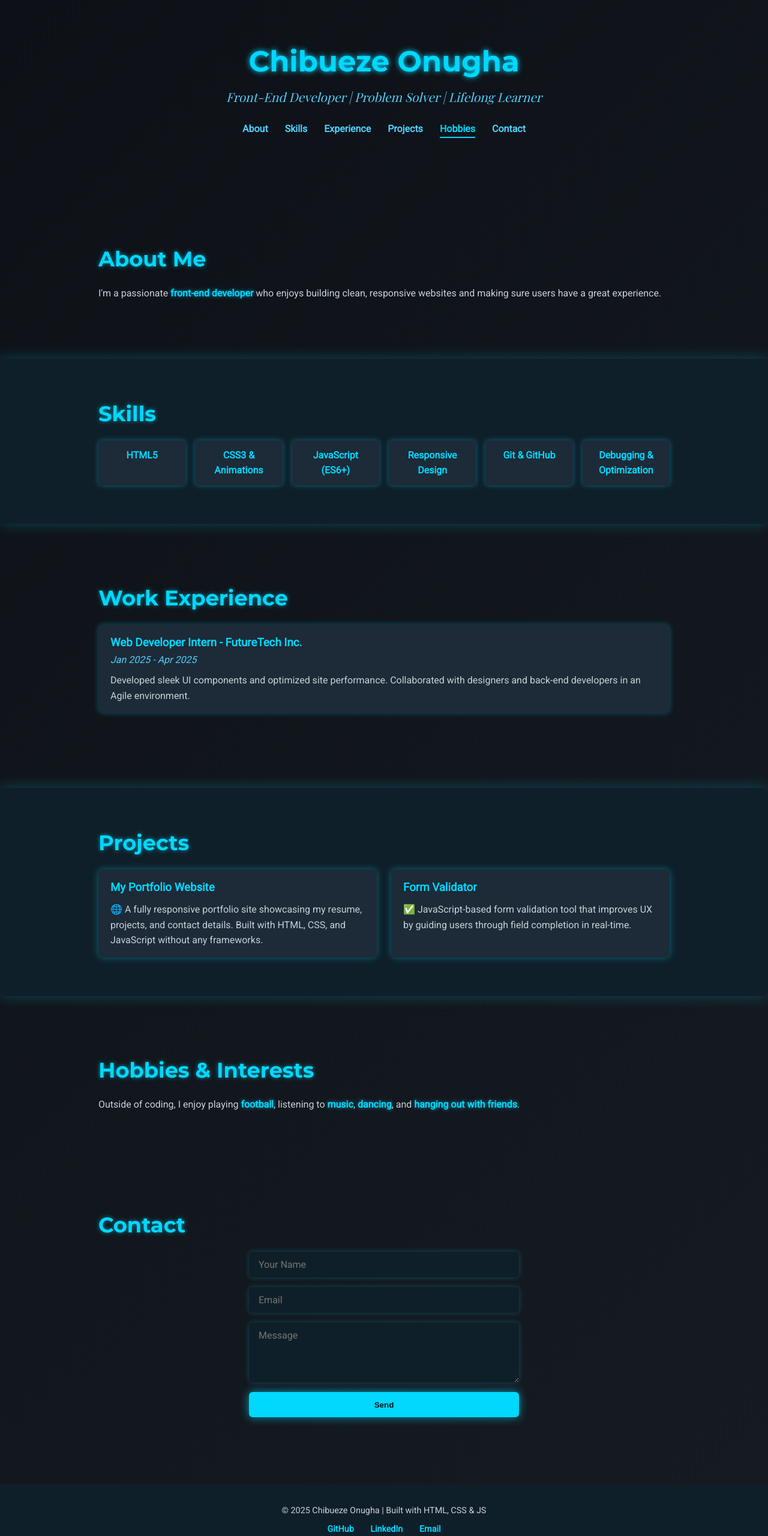
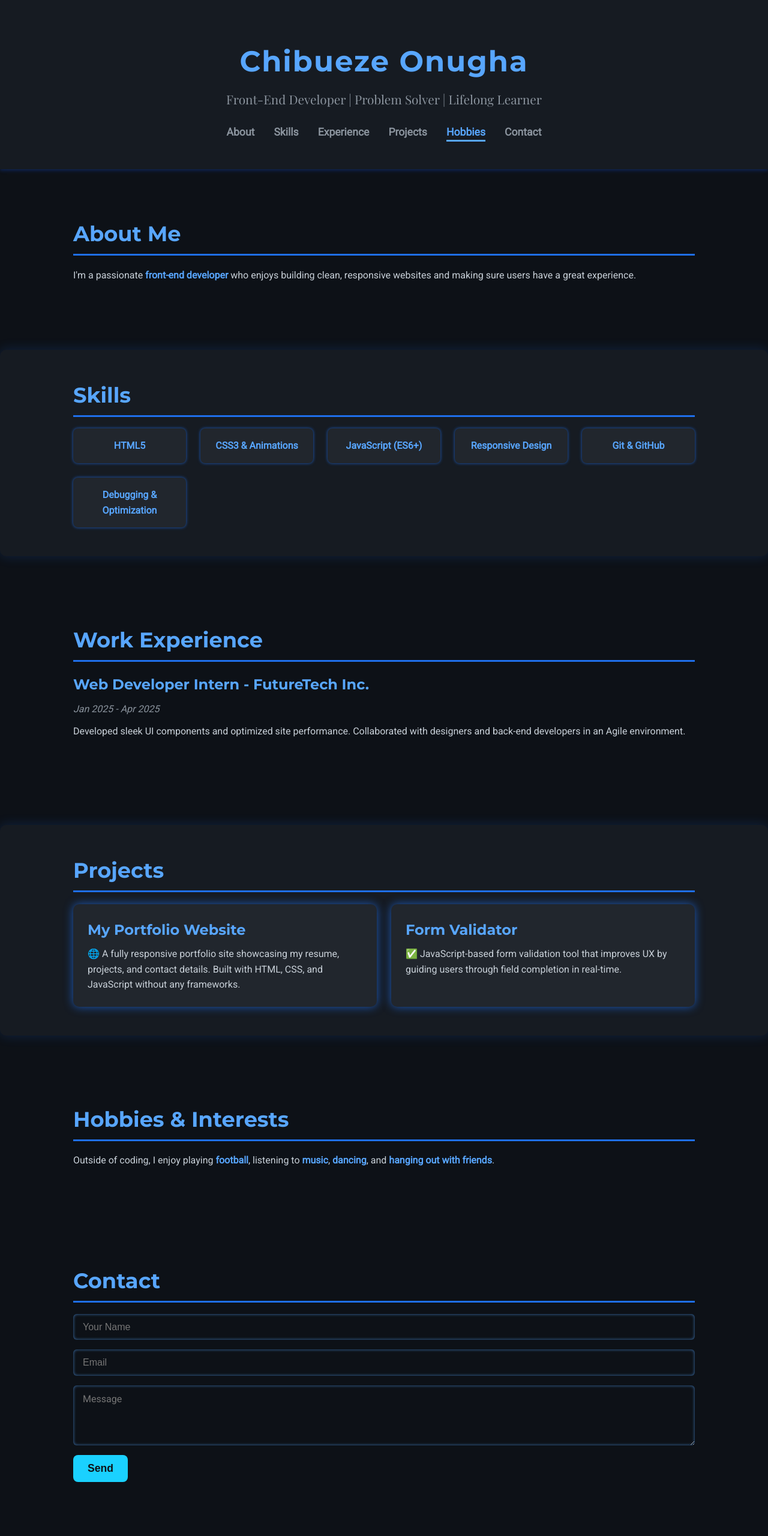
Before and after one commit to Nnamdi004/Resumeassignment, a plain HTML site: page index.html in a window 1280 px wide. Shown: the top 2560 px of the page at 60% size. Drawn offline with nearby package versions, Linux system fonts and the light colour scheme.

Commit message:
Update style.css

```diff
--- a/style.css
+++ b/style.css
@@ -1,5 +1,7 @@
-/* Reset and base */
-* {
+/* Reset & base styles */
+*,
+*::before,
+*::after {
   box-sizing: border-box;
   margin: 0;
   padding: 0;
@@ -7,40 +9,63 @@
 
 body {
   font-family: 'Roboto', sans-serif;
-  background: linear-gradient(135deg, #0d1117, #161b22);
+  background-color: #0d1117; /* Dark background */
   color: #c9d1d9;
   line-height: 1.6;
   min-height: 100vh;
-  transition: background 0.3s ease, color 0.3s ease;
+  scroll-behavior: smooth;
+  transition: background-color 0.3s ease, color 0.3s ease;
 }
 
-/* Container */
 .container {
-  max-width: 1000px;
+  max-width: 1100px;
   margin: auto;
-  padding: 1rem 1.5rem;
-  background-color: transparent;
+  padding: 1rem 2rem;
 }
 
-/* Header */
-.hero {
-  padding: 3rem 1rem 4rem;
-  text-align: center;
+/* Headings */
+h1, h2, h3 {
+  font-family: 'Montserrat', sans-serif;
+  color: #58a6ff; /* Electric blue */
+  margin-bottom: 0.5rem;
 }
 
-.name {
-  font-family: 'Montserrat', sans-serif;
+h1.name {
   font-size: 3rem;
-  color: #00d8ff;
-  text-shadow: 0 0 10px #00d8ff;
-  margin-bottom: 0.25rem;
+  letter-spacing: 2px;
+}
+
+h2 {
+  font-size: 2.2rem;
+  margin-bottom: 1.2rem;
+  border-bottom: 3px solid #1f6feb;
+  padding-bottom: 0.3rem;
+}
+
+h3 {
+  font-size: 1.5rem;
+  margin-bottom: 0.5rem;
+}
+
+/* Highlight spans */
+.highlight {
+  color: #58a6ff;
+  font-weight: 700;
+}
+
+/* Header & Navbar */
+header.hero {
+  background-color: #161b22;
+  padding: 3rem 0 2rem;
+  text-align: center;
+  box-shadow: 0 2px 6px rgba(21, 90, 255, 0.3);
 }
 
 .tagline {
   font-family: 'Playfair Display', serif;
   font-size: 1.3rem;
-  color: #4fd1ff;
-  font-style: italic;
+  color: #8b949e;
+  margin-top: 0.5rem;
 }
 
 /* Navigation */
@@ -49,227 +74,216 @@ nav {
   position: relative;
 }
 
-nav ul {
+#navbar {
   list-style: none;
   display: flex;
   justify-content: center;
-  gap: 1.75rem;
+  gap: 2rem;
   flex-wrap: wrap;
+  transition: max-height 0.3s ease;
 }
 
-nav ul li a {
+#navbar a {
   text-decoration: none;
-  color: #4fd1ff;
+  color: #8b949e;
   font-weight: 600;
-  padding-bottom: 0.25rem;
-  border-bottom: 2px solid transparent;
-  transition: color 0.3s ease, border-bottom-color 0.3s ease;
+  font-size: 1.1rem;
+  padding-bottom: 0.2rem;
+  border-bottom: 3px solid transparent;
+  transition: border-color 0.3s ease, color 0.3s ease;
 }
 
-nav ul li a:hover,
-nav ul li a.active-link {
-  color: #00d8ff;
-  border-bottom-color: #00d8ff;
+#navbar a:hover,
+#navbar a.active-link {
+  color: #58a6ff;
+  border-bottom: 3px solid #58a6ff;
 }
 
-/* Mobile nav toggle button */
+/* Mobile nav toggle */
 #toggle-menu {
   display: none;
   position: absolute;
+  right: 0;
   top: 0;
-  right: 0;
-  background: none;
+  background: transparent;
   border: none;
   font-size: 2rem;
-  color: #00d8ff;
+  color: #58a6ff;
   cursor: pointer;
 }
 
 /* Sections */
 .section {
-  padding: 3rem 1rem;
-  margin-top: 2rem;
-  background-color: transparent;
+  padding: 4rem 0;
 }
 
 .bg-light {
-  background-color: #0f1f29;
-  border-radius: 8px;
-  box-shadow: 0 0 25px #00d8ff44;
+  background-color: #161b22;
+  border-radius: 10px;
+  margin: 2rem 0;
+  box-shadow: 0 0 20px #1f6feb33;
+  padding: 2rem;
 }
 
-h2 {
-  font-family: 'Montserrat', sans-serif;
-  font-size: 2.2rem;
-  margin-bottom: 1rem;
-  color: #00d8ff;
-  text-shadow: 0 0 7px #00d8ff99;
-}
-
-/* Skills grid */
+/* Skills Grid */
 .skills-grid {
   display: grid;
-  grid-template-columns: repeat(auto-fit, minmax(140px, 1fr));
-  gap: 1rem;
-  margin-top: 1rem;
+  grid-template-columns: repeat(auto-fit, minmax(160px, 1fr));
+  gap: 1.5rem;
 }
 
 .skill {
-  background-color: #1c2b37;
-  padding: 0.75rem 1rem;
-  border-radius: 6px;
+  background-color: #21262d;
+  padding: 1rem;
+  border-radius: 8px;
+  font-weight: 700;
   text-align: center;
-  font-weight: 600;
-  color: #00d8ff;
-  box-shadow: 0 0 8px #00d8ff66;
-  transition: background-color 0.3s ease;
+  color: #58a6ff;
+  box-shadow: 0 0 5px #1f6febcc;
+  transition: transform 0.3s ease, box-shadow 0.3s ease;
 }
 
 .skill:hover {
-  background-color: #00d8ff22;
+  transform: translateY(-5px);
+  box-shadow: 0 10px 20px #1f6febaa;
 }
 
 /* Experience */
 .experience-item {
-  margin-bottom: 1.8rem;
-  background-color: #1c2b37;
-  padding: 1rem 1.25rem;
-  border-radius: 8px;
-  box-shadow: 0 0 10px #00d8ff55;
-  transition: background-color 0.3s ease;
-}
-
-.experience-item:hover {
-  background-color: #004466;
-}
-
-.experience-item h3 {
-  color: #00d8ff;
-  font-weight: 700;
+  margin-bottom: 2rem;
 }
 
 .duration {
   font-style: italic;
-  color: #4fd1ff;
-  margin-bottom: 0.5rem;
+  color: #8b949e;
+  margin-bottom: 0.7rem;
 }
 
-/* Projects */
+/* Projects Grid */
 .projects-grid {
   display: grid;
   grid-template-columns: repeat(auto-fit, minmax(280px, 1fr));
   gap: 1.5rem;
-  margin-top: 1rem;
 }
 
 .project-card {
-  background-color: #1c2b37;
-  padding: 1rem 1.25rem;
-  border-radius: 8px;
-  box-shadow: 0 0 12px #00d8ff66;
+  background-color: #21262d;
+  padding: 1.5rem;
+  border-radius: 10px;
+  box-shadow: 0 0 15px #1f6febbb;
   transition: transform 0.3s ease, box-shadow 0.3s ease;
+  cursor: default;
 }
 
 .project-card:hover {
-  transform: translateY(-8px);
-  box-shadow: 0 0 20px #00d8ffbb;
+  transform: translateY(-7px);
+  box-shadow: 0 12px 24px #1f6febcc;
 }
 
-.project-card h3 {
-  color: #00d8ff;
-  margin-bottom: 0.5rem;
-}
-
-/* Highlight span */
-.highlight {
-  color: #00d8ff;
-  font-weight: 700;
-  text-shadow: 0 0 6px #00d8ffaa;
-}
-
-/* Contact form */
+/* Contact Form */
 form {
   display: flex;
   flex-direction: column;
   gap: 1rem;
-  max-width: 450px;
-  margin: auto;
 }
 
-input, textarea {
-  padding: 0.75rem 1rem;
+input[type="text"],
+input[type="email"],
+textarea {
+  padding: 0.8rem 1rem;
   border-radius: 6px;
   border: none;
-  background-color: #0f1f29;
+  background-color: #0d1117;
   color: #c9d1d9;
   font-size: 1rem;
-  font-family: 'Roboto', sans-serif;
-  box-shadow: 0 0 8px #00d8ff44;
-  transition: background-color 0.3s ease;
+  box-shadow: inset 0 0 5px #58a6ffaa;
+  transition: box-shadow 0.3s ease;
+  resize: vertical;
+  min-height: 40px;
 }
 
-input:focus, textarea:focus {
+input[type="text"]:focus,
+input[type="email"]:focus,
+textarea:focus {
   outline: none;
-  background-color: #004466;
+  box-shadow: 0 0 10px #58a6ff;
 }
 
 textarea {
   min-height: 100px;
-  resize: vertical;
+  font-family: inherit;
 }
 
 .btn-primary {
-  background-color: #00d8ff;
+  background-color: #1ad1ff;
   color: #0d1117;
+  font-weight: 700;
   border: none;
-  padding: 0.85rem 1.5rem;
-  font-weight: 700;
-  border-radius: 6px;
+  padding: 0.75rem 1.5rem;
+  border-radius: 8px;
   cursor: pointer;
-  box-shadow: 0 0 15px #00d8ffaa;
-  transition: background-color 0.3s ease, box-shadow 0.3s ease;
+  font-size: 1.1rem;
+  transition: background-color 0.3s ease;
+  align-self: flex-start;
 }
 
 .btn-primary:hover {
-  background-color: #00aaff;
-  box-shadow: 0 0 20px #00aaffcc;
+  background-color: #0bbcd6;
 }
 
 /* Footer */
 footer {
+  background-color: #161b22;
+  text-align: center;
+  padding: 1.5rem 2rem;
+  font-size: 0.9rem;
+  color: #8b949e;
   margin-top: 3rem;
-  padding: 1rem 0;
-  background-color: #0f1f29;
-  color: #4fd1ff;
-  text-align: center;
-  font-size: 0.9rem;
-}
-
-.social-links {
-  margin-top: 0.5rem;
+  border-top: 1px solid #30363d;
 }
 
 .social-links a {
-  color: #00d8ff;
-  margin: 0 0.75rem;
+  color: #58a6ff;
+  margin: 0 0.7rem;
   text-decoration: none;
   font-weight: 600;
   transition: color 0.3s ease;
 }
 
 .social-links a:hover {
-  color: #00aaff;
+  color: #1ad1ff;
 }
 
-/* Fade-in animations */
+/* Responsive Styles */
+@media (max-width: 768px) {
+  #navbar {
+    flex-direction: column;
+    max-height: 0;
+    overflow: hidden;
+  }
+
+  #navbar.active {
+    max-height: 500px;
+  }
+
+  #toggle-menu {
+    display: block;
+  }
+
+  nav {
+    position: relative;
+  }
+
+  .container {
+    padding: 1rem;
+  }
+}
+
+/* Fade in animations */
 .fade-in {
   opacity: 0;
   transform: translateY(20px);
-  animation-fill-mode: forwards;
-  animation-name: fadeInUp;
-  animation-duration: 1s;
-  animation-timing-function: ease-out;
-  animation-delay: 0s;
+  animation: fadeInUp 1s forwards;
 }
 
 .fade-in.delay-1 {
@@ -298,119 +312,3 @@ footer {
     transform: translateY(0);
   }
 }
-
-/* Responsive */
-@media (max-width: 768px) {
-  nav ul {
-    flex-direction: column;
-    background-color: #0d1117;
-    position: absolute;
-    top: 60px;
-    right: 0;
-    width: 200px;
-    border-radius: 0 0 0 8px;
-    box-shadow: 0 0 10px #00d8ff88;
-    max-height: 0;
-    overflow: hidden;
-    transition: max-height 0.3s ease;
-  }
-
-  nav ul.active {
-    max-height: 300px;
-  }
-
-  nav ul li {
-    margin: 1rem 0;
-    text-align: right;
-    margin-right: 1rem;
-  }
-
-  #toggle-menu {
-    display: block;
-  }
-}
-
-/* Back to top and dark/light mode toggle buttons style */
-button[aria-label="Back to top"],
-button[aria-label="Toggle theme"] {
-  transition: background-color 0.3s ease, box-shadow 0.3s ease;
-}
-
-button[aria-label="Back to top"]:hover,
-button[aria-label="Toggle theme"]:hover {
-  background-color: #00aaff;
-  box-shadow: 0 0 15px #00aaffcc;
-}
-
-/* Dark mode toggle styles */
-.dark-mode {
-  background: linear-gradient(135deg, #0d1117, #161b22);
-  color: #c9d1d9;
-}
-
-.dark-mode .container {
-  background-color: transparent;
-  color: #c9d1d9;
-}
-
-/* Light mode styles */
-body.light-mode {
-  background: #ffffff;
-  color: #1a1a1a;
-}
-
-.light-mode .container {
-  background-color: #ffffff;
-  color: #1a1a1a;
-}
-
-.light-mode .highlight {
-  color: #007acc;
-  text-shadow: none;
-}
-
-.light-mode nav ul li a {
-  color: #007acc;
-  border-bottom-color: transparent;
-}
-
-.light-mode nav ul li a:hover,
-.light-mode nav ul li a.active-link {
-  color: #00aaff;
-  border-bottom-color: #00aaff;
-}
-
-.light-mode .skill,
-.light-mode .project-card,
-.light-mode .experience-item,
-.light-mode input,
-.light-mode textarea {
-  background-color: #f0f0f0;
-  color: #1a1a1a;
-  box-shadow: 0 0 10px #ccc;
-}
-
-.light-mode .project-card:hover,
-.light-mode .experience-item:hover {
-  background-color: #e0f7ff;
-  color: #000;
-}
-
-.light-mode .btn-primary {
-  background-color: #007acc;
-  color: #fff;
-  box-shadow: 0 0 10px #00aaff;
-}
-
-.light-mode footer {
-  background-color: #f7f7f7;
-  color: #333;
-}
-
-.light-mode .social-links a {
-  color: #007acc;
-}
-
-.light-mode .social-links a:hover {
-  color: #00aaff;
-}
```
